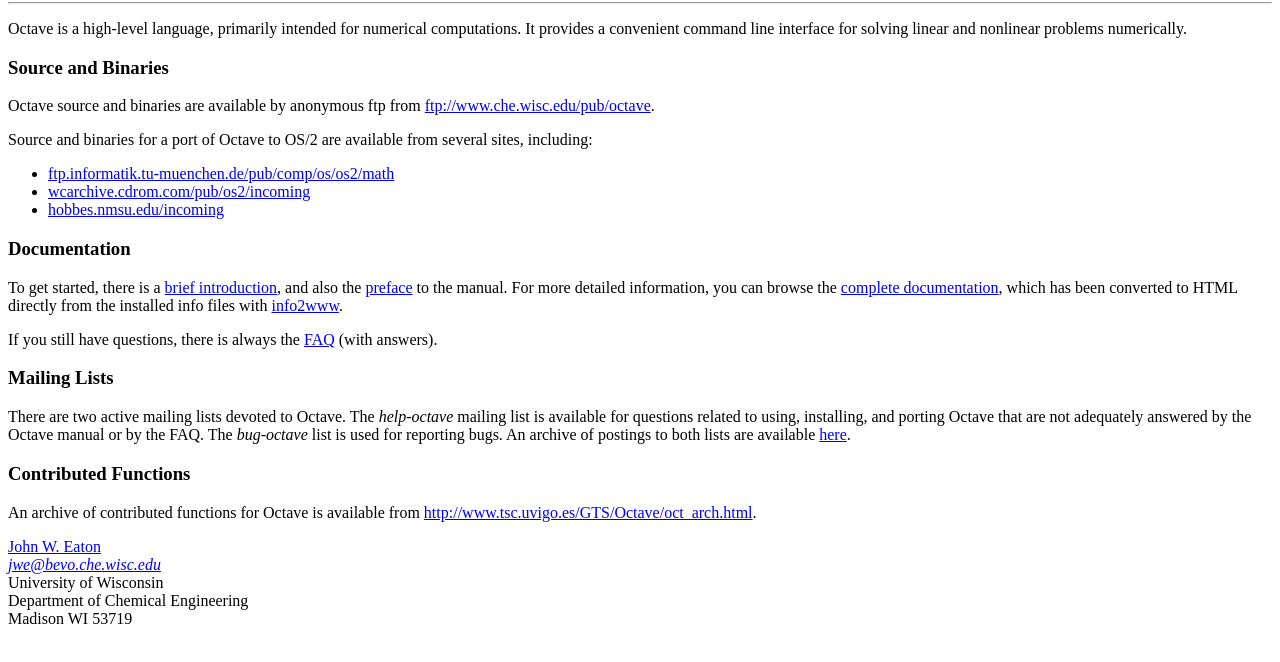
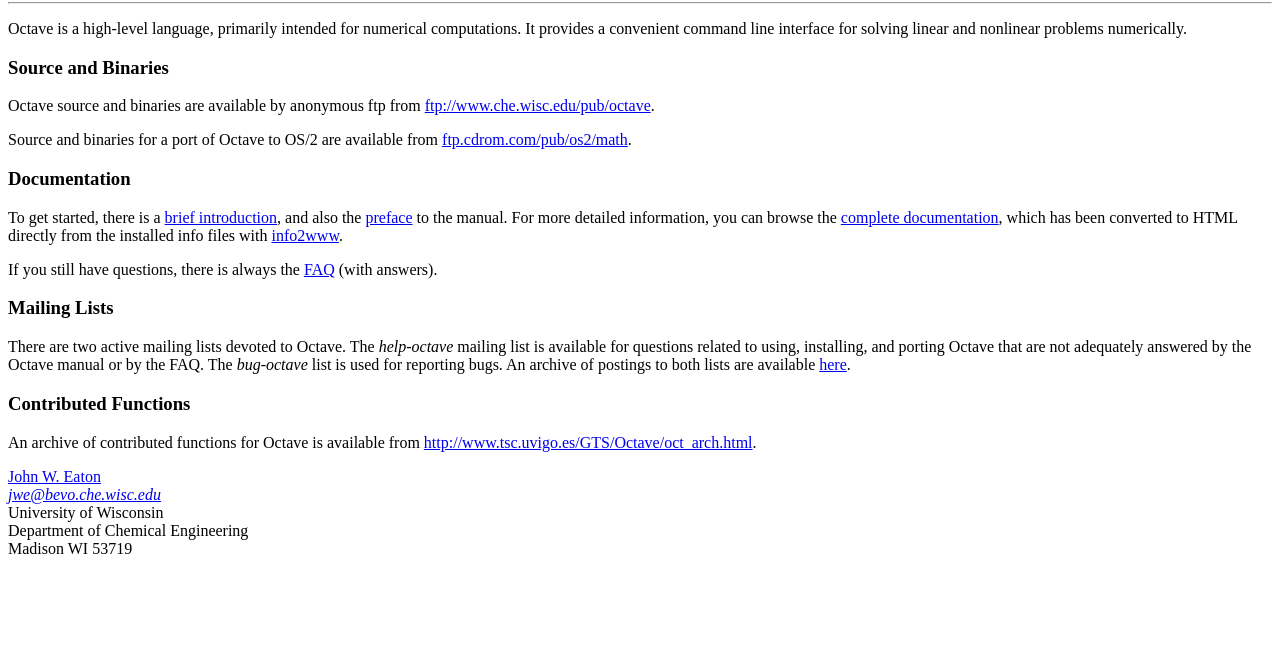
Before and after one commit to ctaggart/octave, a plain HTML site: page WWW/index.html in a window 1280 px wide. Shown: the part 88-750 px from the top of the page. Drawn offline with Linux system fonts and the light colour scheme.

Commit message:
[project @ 1996-07-24 07:49:41 by jwe]

```diff
--- a/WWW/index.html
+++ b/WWW/index.html
@@ -23,13 +23,7 @@ Octave source and binaries are available by anonymous ftp from
 
 <p>
 Source and binaries for a port of Octave to OS/2 are available from
-several sites, including:
-</p>
-<ul>
-  <li><a href="ftp.informatik.tu-muenchen.de/pub/comp/os/os2/math">ftp.informatik.tu-muenchen.de/pub/comp/os/os2/math</a>
-  <li><a href="wcarchive.cdrom.com/pub/os2/incoming">wcarchive.cdrom.com/pub/os2/incoming</a>
-  <li><a href="hobbes.nmsu.edu/incoming">hobbes.nmsu.edu/incoming</a>
-</ul>
+<a href="ftp://ftp.cdrom.com/pub/os2/math">ftp.cdrom.com/pub/os2/math</a>.
 
 <h3>Documentation</h3>
 <p>
```
